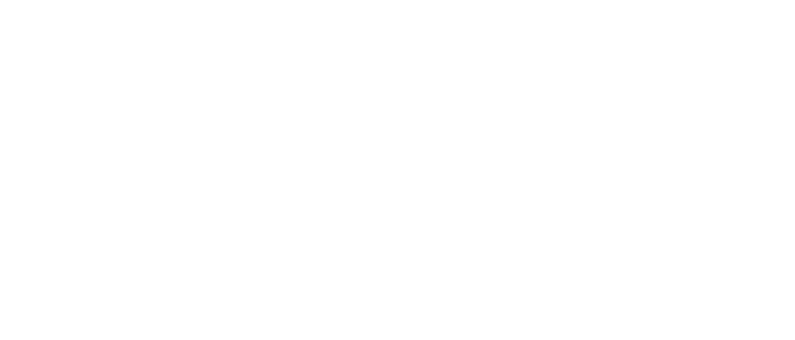
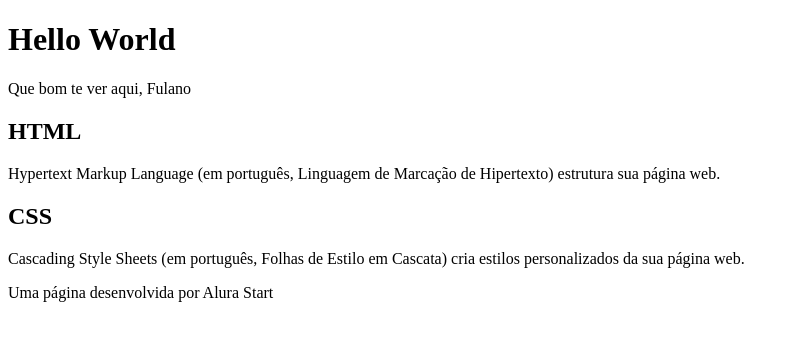
Before and after one commit to ProfessoraVana/Hello-Word, a plain HTML site: page index.html in a window 1280 px wide. Shown: the whole page, without its empty margins (0-795 px from the left). Drawn offline with Linux system fonts and the light colour scheme.

Commit message:
Add files via upload

```diff
--- a/index.html
+++ b/index.html
@@ -6,6 +6,24 @@
     <title>Hello Word</title>
 </head>
 <body>
+  <header>
+    <h1>Hello World</h1>
+    <p>Que bom te ver aqui, Fulano</p>
 
+  </header>
+
+  <section>
+    <h2>HTML</h2>
+    <P>Hypertext Markup Language (em português, Linguagem de Marcação de Hipertexto) estrutura sua página web.</P>
+
+    <h2>CSS</h2>
+        <P>Cascading Style Sheets (em português, Folhas de Estilo em Cascata) cria estilos personalizados da sua página web.</P>
+
+  </section>
+
+  <footer>
+     <P>Uma página desenvolvida por Alura Start</P>
+
+  </footer>
 </body>
 </html>
```
